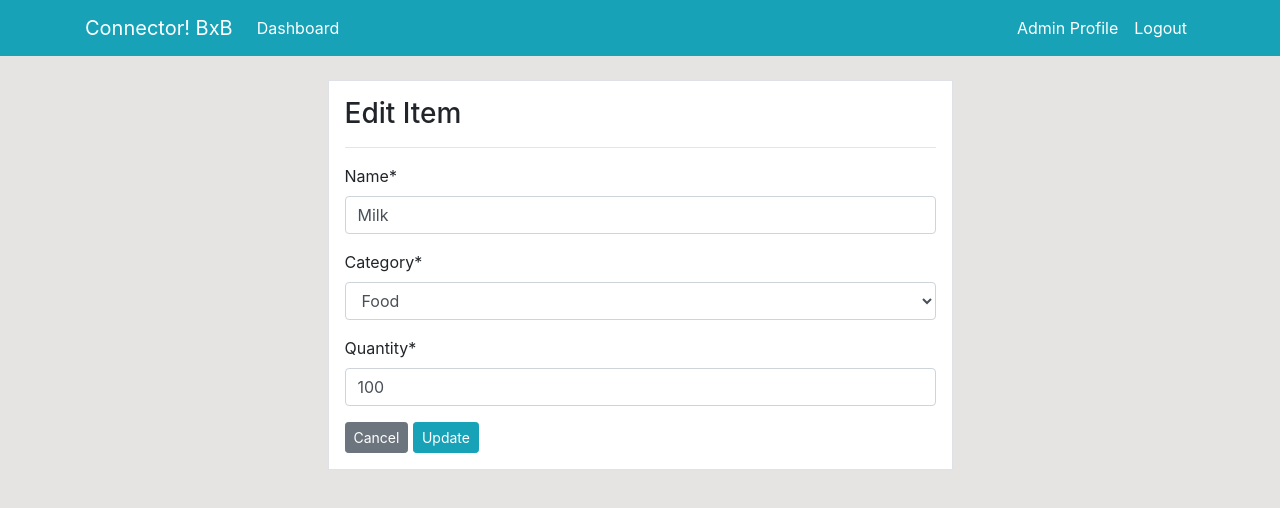
After one commit to rohanmittal1366/connector-bxb, a Django app: page /product/update/1/ in a window 1280 px wide. The commit adds this page. Shown: the top 508 px of the page. Run offline with Django 3.2, Linux system fonts and the light colour scheme; a user stored in the database is signed in; data comes from the database, SQL or seed files in the repository; both versions use the stored data as it was after the commit; some libraries are stand-ins or nearby versions.

Commit message:
edit product feature completed

```diff
--- a/dashboard/urls.py
+++ b/dashboard/urls.py
@@ -11,5 +11,6 @@ urlpatterns = [
     path('product/', views.product, name='dashboard-product'),
     path('order/', views.order, name='dashboard-order'),
     path('product/delete/<int:pk>/', views.product_delete, name='dashboard-product-delete'),
+    path('product/update/<int:pk>/', views.product_update, name='dashboard-product-update'),
 
 ]
--- a/dashboard/views.py
+++ b/dashboard/views.py
@@ -41,5 +41,21 @@ def product_delete(request , pk):
     return render(request, 'dashboard/product_delete.html')
 
 @login_required(login_url='user-login')
+def product_update(request, pk):
+    item = Product.objects.get(id=pk)
+    if request.method == "POST":
+        form = ProductForm(request.POST, instance=item)
+        if form.is_valid():
+            form.save()
+            return redirect('dashboard-product')
+    else:
+        form = ProductForm(instance=item)
+    context = {
+        'form': form
+    }
+    return render(request, 'dashboard/product_update.html', context)
+
+
+@login_required(login_url='user-login')
 def order(request):
     return render(request, "dashboard/order.html")
--- a/templates/dashboard/product.html
+++ b/templates/dashboard/product.html
@@ -40,7 +40,7 @@
             <td>{{item.quantity}}</td>
 
             <td>
-              <a class="btn btn-info btn-sm" href="">Edit</a>
+              <a class="btn btn-info btn-sm" href="{% url 'dashboard-product-update'  item.id %}">Edit</a>
               <a class="btn btn-danger btn-sm" href="{% url 'dashboard-product-delete'  item.id %}">Delete</a>
             </td>
           </tr>
--- /dev/null
+++ b/templates/dashboard/product_update.html
@@ -0,0 +1,22 @@
+{% extends 'assets/base.html' %}
+{% block title %} Product Update Page {% endblock %}
+{% load crispy_forms_tags %}
+
+{% block content %}
+
+<div class="row my-4">
+    <div class="col-md-6 offset-md-3">
+        <div class="border p-3 bg-white">
+            <h3>Edit Item</h3>
+            <hr>
+            <form method="POST">
+                {% csrf_token %}
+                {{ form|crispy }}
+                <a class="btn btn-secondary btn-sm" href="{% url 'dashboard-product' %}">Cancel</a>
+                <input class="btn btn-info btn-sm" type="submit" value="Update">
+            </form>
+        </div>
+    </div>
+</div>
+
+{% endblock %}
```
Also changed, not shown: db.sqlite3.
